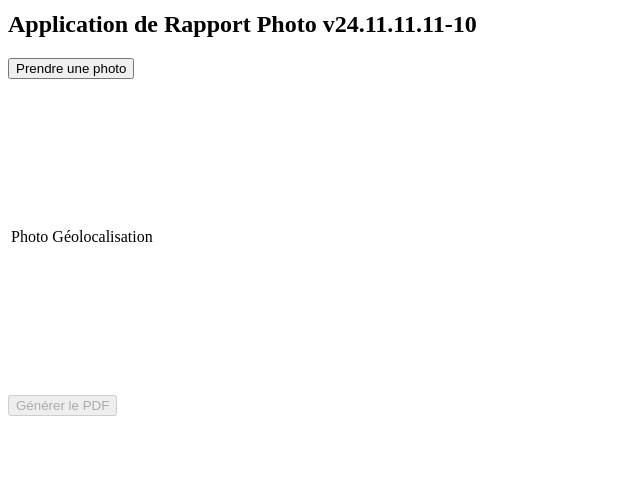
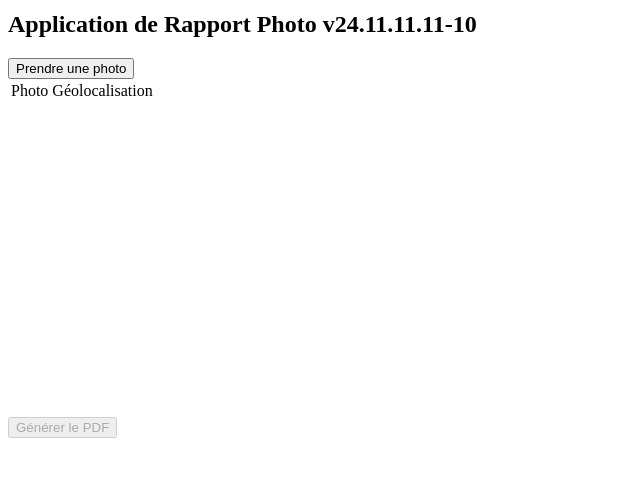
Before and after one commit to bdevillers/PhotoApp, a plain HTML site: page index.html in a window 1280 px wide. Shown: the part 143-620 px from the top of the page, without its empty margins (0-640 px from the left). Drawn offline with nearby package versions, Linux system fonts and the light colour scheme.

Commit message:
Update index.html

```diff
--- a/index.html
+++ b/index.html
@@ -31,14 +31,14 @@
     <input type="file" id="cameraInput" accept="image/*" capture="environment" style="display: none;">
 </div>
 <table>
-    <t>
+    <tr>
         <td>Photo</td>
         <td>Géolocalisation</td>
-    </t>
-    <t>
+    </tr>
+    <tr>
         <td><img id="photo" style="display: none; max-width: 100%; height: auto;" /></td>
         <td><div id="map"><!-- Conteneur pour la carte --> </div></td>
-    </t>
+    </tr>
 </table>
 
 <div>
```
